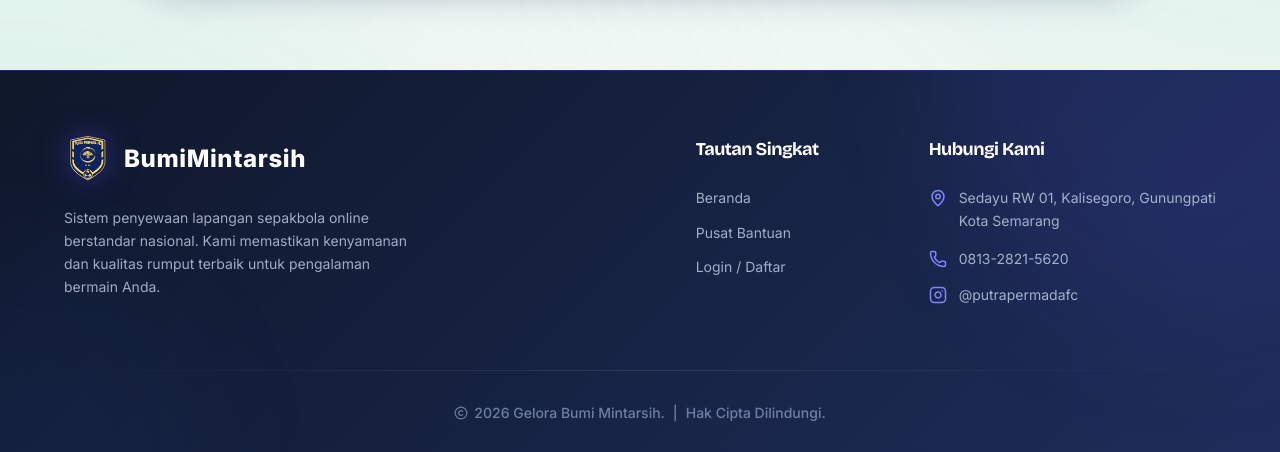
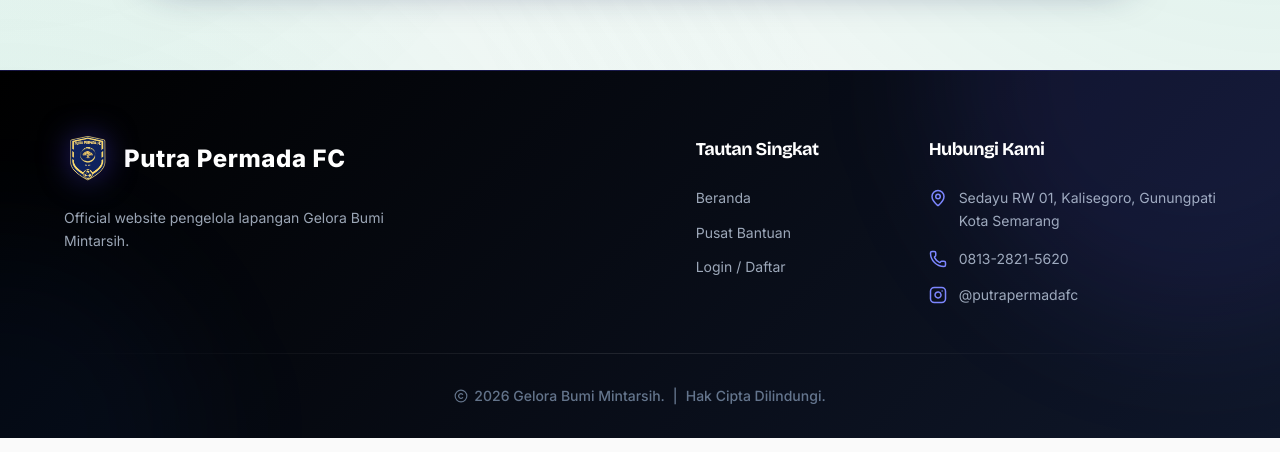
Before and after one commit to kevinsedayu/sewa-lap, a Next.js app: page / in a window 1280 px wide. Shown: the part 3564-4016 px from the top of the page. Built offline with nearby package versions, Linux system fonts and the light colour scheme; no server answers; the database is empty.

Commit message:
style: update footer text and gradient

```diff
--- a/src/components/shared/Footer.tsx
+++ b/src/components/shared/Footer.tsx
@@ -4,7 +4,7 @@ import Link from 'next/link'
 export default function Footer() {
   return (
     <footer className="relative overflow-hidden pt-16 pb-8 px-6 sm:px-12" style={{
-      background: 'linear-gradient(135deg, #0F172A 0%, #1e2d5a 100%)',
+      background: 'linear-gradient(135deg, #000000 0%, #0F172A 100%)',
       borderTop: '1px solid rgba(67,56,202,0.3)',
     }}>
       {/* Subtle background glow */}
@@ -17,10 +17,10 @@ export default function Footer() {
           <div>
             <div className="flex items-center gap-3 mb-6">
               <img src="/logo.png" alt="Logo" className="w-12 h-12 object-contain drop-shadow-[0_0_15px_rgba(67,56,202,0.5)]" />
-              <span className="text-2xl font-extrabold tracking-wide font-bricolage text-white">BumiMintarsih</span>
+              <span className="text-2xl font-extrabold tracking-wide font-bricolage text-white">Putra Permada FC</span>
             </div>
             <p className="text-blue-100/70 text-sm leading-relaxed mb-6 max-w-sm">
-              Sistem penyewaan lapangan sepakbola online berstandar nasional. Kami memastikan kenyamanan dan kualitas rumput terbaik untuk pengalaman bermain Anda.
+              Official website pengelola lapangan Gelora Bumi Mintarsih.
             </p>
           </div>
 
```
